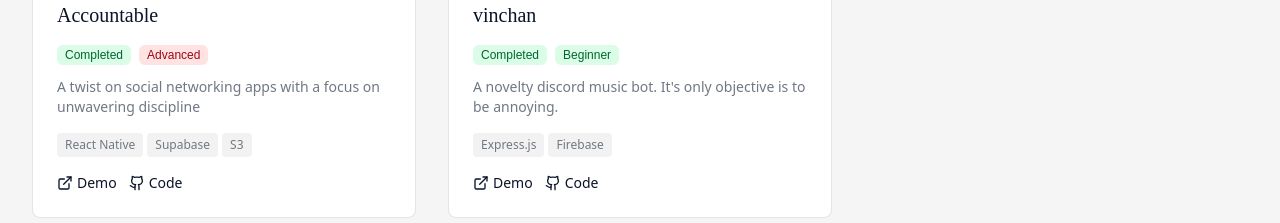
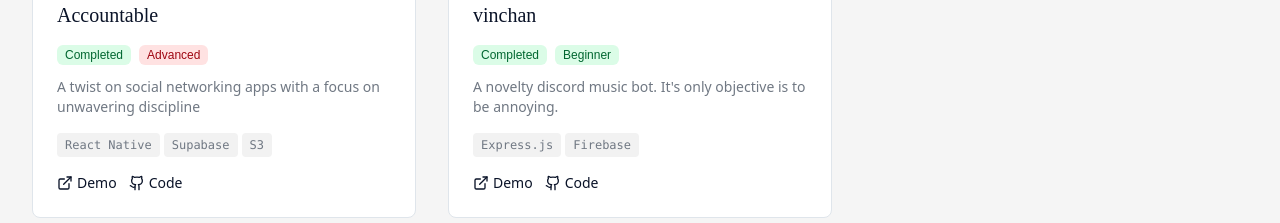
Before and after one commit to vinngo/vinn, a React (Vite) app: page / in a window 1280 px wide. Shown: the part 1560-1783 px from the top of the page. Built offline with nearby package versions, Linux system fonts and the light colour scheme.

Commit message:
fix: carousel fallback

```diff
--- a/src/components/sections/Projects.tsx
+++ b/src/components/sections/Projects.tsx
@@ -286,7 +286,7 @@ export default function Projects() {
                           {project.technologies.map((tech, index) => (
                             <span
                               key={index}
-                              className="px-2 py-1 bg-muted text-muted-foreground font-extralight text-xs rounded"
+                              className="px-2 py-1 bg-muted text-muted-foreground font-mono text-xs rounded whitespace-nowrap"
                             >
                               {tech}
                             </span>
```
